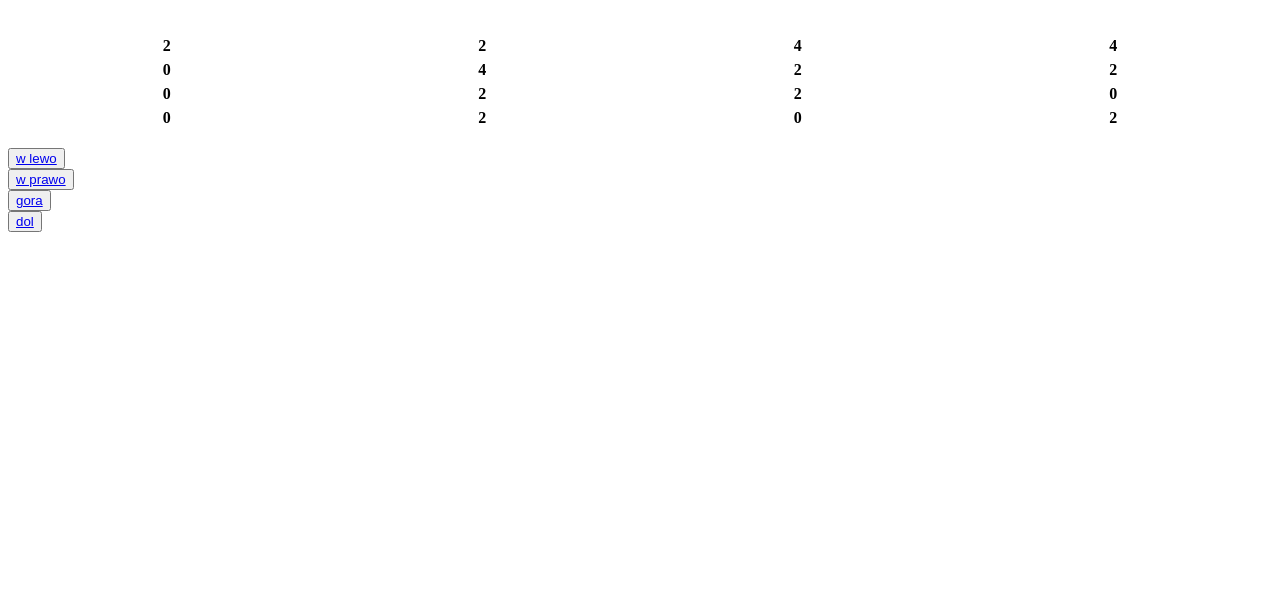
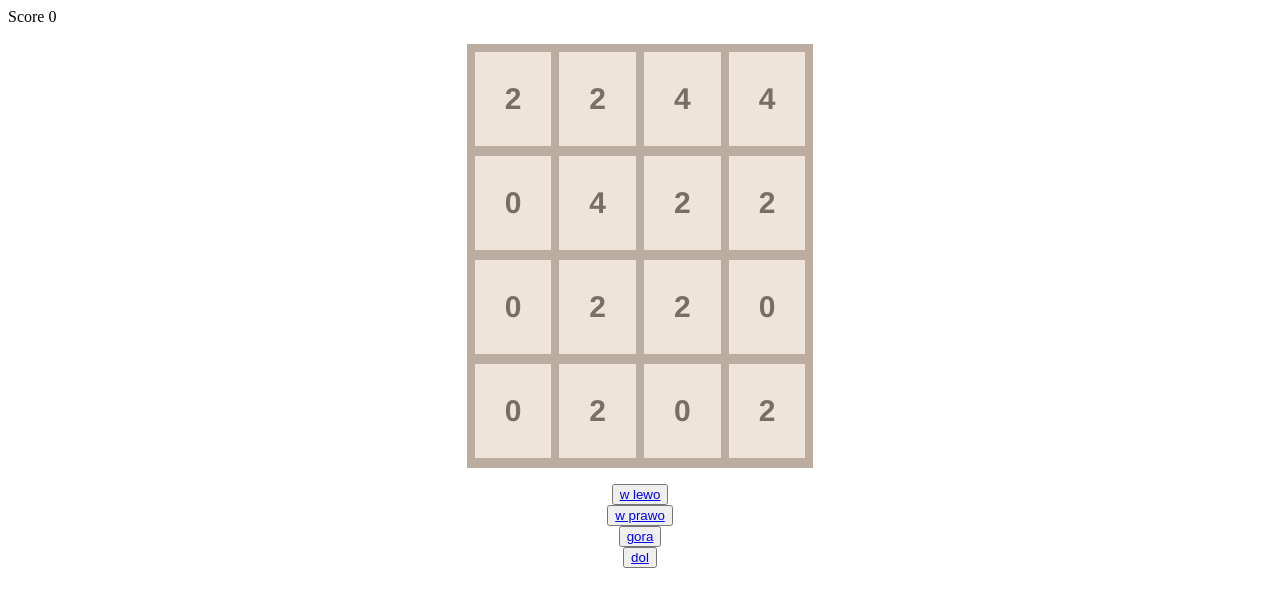
Before and after one commit to KedraMichal/2048-game, a Flask app: page / in a window 1280 px wide. Shown: the top 607 px of the page. Run offline with Flask 2, Linux system fonts and the light colour scheme; lists and menus that the app fills with data are empty.

Commit message:
Initial commit

```diff
--- a/app.py
+++ b/app.py
@@ -1,19 +1,25 @@
 from flask import Flask, render_template, request
 import game as ga
+import copy
 
 app = Flask(__name__)
-
+score = 0
 
 @app.route('/')
 @app.route('/main')
 def main():
     ga.start_board = [[2, 2, 4, 4], [0, 4, 2, 2], [0, 2, 2, 0], [0, 2, 0, 2]]
-    return render_template('main.html', board=ga.start_board, continue_game=True)
+    global score
+    score = 0
+    return render_template('main.html', board=ga.start_board, continue_game=True, score=score)
 
 
 @app.route('/move')
 def move():
+    global score
     chosen_direction = request.args.get('direction', None)
+    actual_board = copy.deepcopy(ga.start_board)
+
     if chosen_direction == "left":
         ga.merge_left(ga.start_board)
     elif chosen_direction == "right":
@@ -23,14 +29,18 @@ def move():
     elif chosen_direction == "down":
         ga.merge_down(ga.start_board)
 
-    add = ga.random_spawn(ga.start_board)
+    if actual_board != ga.start_board:
+        score += 10
+        add = ga.random_spawn(ga.start_board)
+    else:
+        add = True
 
     if add is False:
         continue_game = False
-        return render_template('main.html', gameover="Game over!", board=ga.start_board, continue_game=continue_game)
+        return render_template('main.html', gameover="Game over!", board=ga.start_board, continue_game=continue_game, score=score)
 
     continue_game = True
-    return render_template('main.html', board=ga.start_board, continue_game=continue_game)
+    return render_template('main.html', board=ga.start_board, continue_game=continue_game, score=score)
 
 
 if __name__ == "__main__":
--- a/templates/main.html
+++ b/templates/main.html
@@ -3,28 +3,52 @@
 <head>
     <meta charset="UTF-8">
     <title>Title</title>
+    <style>
+
+table, th, td {
+  margin-left:auto;
+  margin-right:auto;
+  border:3px;
+  border-style: solid;
+}
+
+table {
+   background-color: #bbada0;
+   border-color: #bbada0;
+}
+
+td, th {
+  font-family: "Helvetica";
+  font-size: 30px;
+  color: #776e65;
+  background-color: #eee4da;
+  border-color: #bbada0;
+  padding: 30px;
+}
+
+
+    </style>
 </head>
 <body>
-<p>
-<table style="width:100%">
+<div>Score {{ score }}</div>
+<table>
     {% for item in board %}
     <tr>
         {% for i in item %}
-
         <th>{{ i }}</th>
         {% endfor %}
 
     <tr>
     {% endfor %}
 </table>
-</p>
+
     <p class="lead" style="text-align:center" >{{ gameover }}</p>
     {% if continue_game == False %}
-        <button><a href="{{ url_for('main') }}">Play again</a></button>
+        <button class="game"><a href="{{ url_for('main') }}">Play again</a></button>
     {% endif %}
 
     {% if continue_game == True %}
-        </div>
+        <div style="text-align:center">
             <div >
                 <button><a href="{{ url_for('move', direction='left') }}">w lewo</a></button>
             </div>
@@ -35,7 +59,7 @@
                 <button><a href="{{ url_for('move', direction='up') }}">gora</a></button>
             </div>
             <div >
-                <button><a href="{{ url_for('move', dircetion='down') }}">dol</a></button>
+                <button><a href="{{ url_for('move', direction='down') }}">dol</a></button>
             </div>
 
         </div>
```
